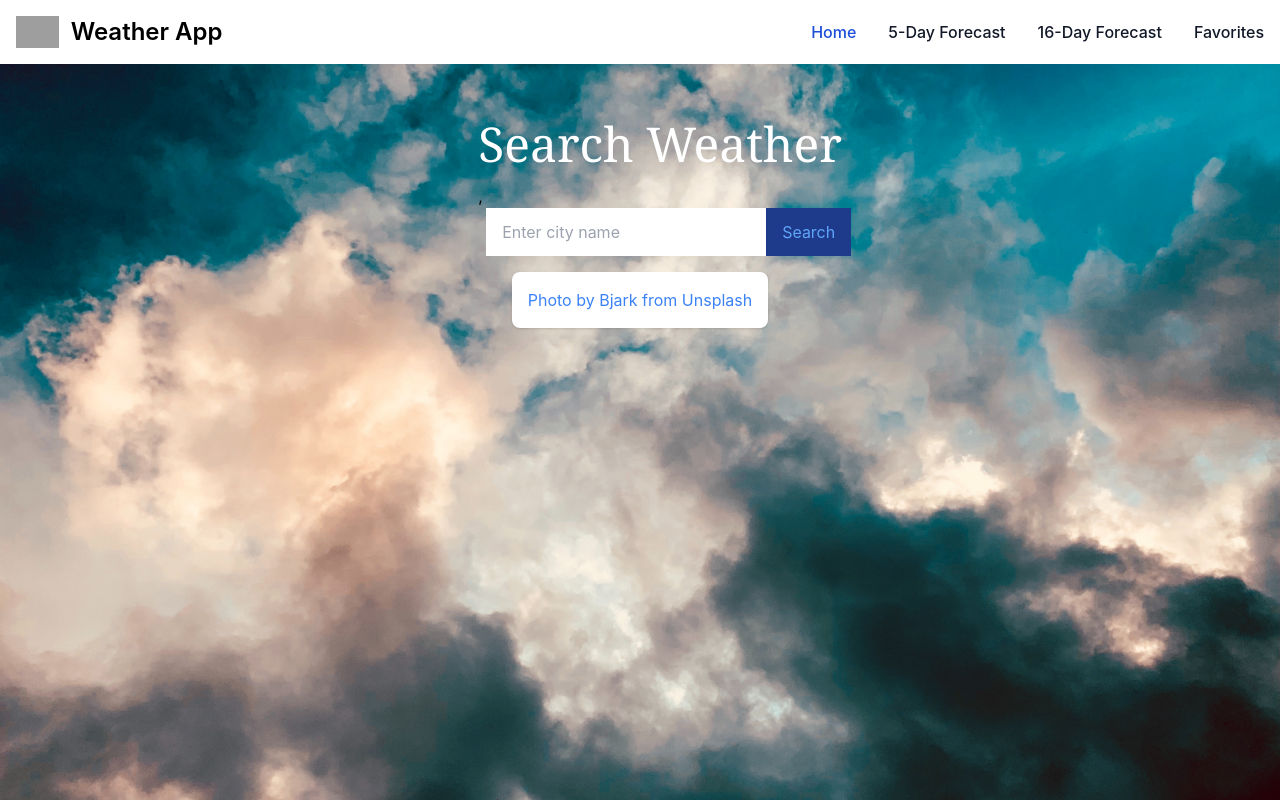
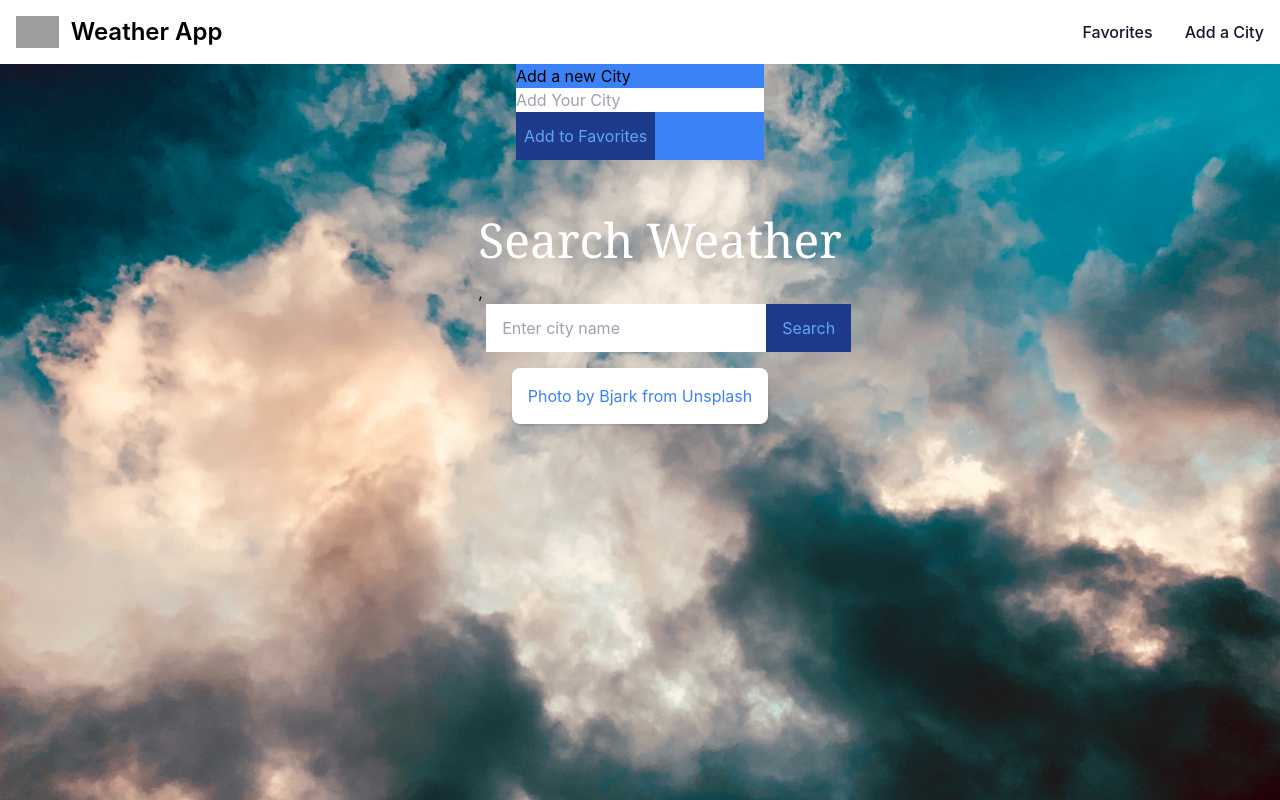
Before and after one commit to moesarsour/weatherapp, a React (Create React App) app: page /new in a window 1280 px wide. Built offline with nearby package versions, Linux system fonts and the light colour scheme; grey boxes are pictures that could not be loaded.

Commit message:
able to add page to screen but home content wont go away

```diff
--- a/src/App.js
+++ b/src/App.js
@@ -1,24 +1,33 @@
 import './App.css';
-// import { BrowserRouter as Router, } from 'react-router-dom';
+import { BrowserRouter as Router, Route, Link, Routes, BrowserRouter } from 'react-router-dom';
+import Nav from './components/nav'
+import Weather from './components/weather'
 import Footer from './components/footer'
-import Weather from './components/weather'
-import Nav from './components/nav'
-// import Favorite from './components/favorite';
+import New from './components/new'
+import Favorite from './components/favorite';
+import Multi from './components/multi-forecast'
 
 
 
 function App() {
 return (
+
       <div className='app flex'>
         <div className=' flex flex-col items-center'>
-
           <Nav/>
+    <Routes>
+        <Route path ='/' element={<Weather/>}/>
+        <Route path ='/new' element={<New/>}/>
+        <Route path ='/favorite' element={<Favorite/>}/>
+        <Route path ='/multi-forecast' element={<Multi/>}/>
+    </Routes>
         <><Weather />
 
         <Footer /></>
         </div>
       </div>
 
+
 );
 }
 
--- /dev/null
+++ b/src/components/multi-forecast.js
@@ -0,0 +1,14 @@
+import React from 'react'
+import { useState } from 'react'
+
+function Multi ({api}) {
+    const [city, setCity] = useState();
+    const [weather, setWeather] = useState();
+    return(
+        <div>
+
+        </div>
+    )
+}
+
+export default Multi
--- a/src/components/nav.js
+++ b/src/components/nav.js
@@ -1,5 +1,7 @@
 import React from 'react'
+import {Link} from 'react-router-dom'
 import '../App.css'
+import Favorite from './favorite';
 
 
 function Nav () {
@@ -13,16 +15,16 @@ function Nav () {
           <div className="items-center justify-between hidden w-full md:flex md:w-auto md:order-1" id="mobile-menu-2">
             <ul className="flex flex-col font-medium p-4 md:p-0 mt-4 border border-gray-100 rounded-lg bg-gray-50 md:flex-row md:space-x-8 md:mt-0 md:border-0 md:bg-white dark:bg-gray-800 md:dark:bg-gray-900 dark:border-gray-700">
               <li>
-                <a href="/" className="block py-2 pl-3 pr-4 text-white bg-blue-700 rounded md:bg-transparent md:text-blue-700 md:p-0 md:dark:text-blue-500" aria-current="page">Home</a>
+                 <Link to='/weather' className='text-white'>Home</Link>
               </li>
               <li>
-                <a href="/" className="block py-2 pl-3 pr-4 text-gray-900 rounded hover:bg-gray-100 md:hover:bg-transparent md:hover:text-blue-700 md:p-0 dark:text-white md:dark:hover:text-blue-500 dark:hover:bg-gray-700 dark:hover:text-white md:dark:hover:bg-transparent dark:border-gray-700">5-Day Forecast</a>
+                <Link path='/mulit-forecast' className='text-white'>5-Day Forecast </Link>
               </li>
               <li>
-                <a href="/" className="block py-2 pl-3 pr-4 text-gray-900 rounded hover:bg-gray-100 md:hover:bg-transparent md:hover:text-blue-700 md:p-0 dark:text-white md:dark:hover:text-blue-500 dark:hover:bg-gray-700 dark:hover:text-white md:dark:hover:bg-transparent dark:border-gray-700">16-Day Forecast</a>
+                <a href={Favorite} className="block py-2 pl-3 pr-4 text-gray-900 rounded hover:bg-gray-100 md:hover:bg-transparent md:hover:text-blue-700 md:p-0 dark:text-white md:dark:hover:text-blue-500 dark:hover:bg-gray-700 dark:hover:text-white md:dark:hover:bg-transparent dark:border-gray-700">Favorites</a>
               </li>
               <li>
-                <a href="/" className="block py-2 pl-3 pr-4 text-gray-900 rounded hover:bg-gray-100 md:hover:bg-transparent md:hover:text-blue-700 md:p-0 dark:text-white md:dark:hover:text-blue-500 dark:hover:bg-gray-700 dark:hover:text-white md:dark:hover:bg-transparent dark:border-gray-700">Favorites</a>
+                <a href="/new" className="block py-2 pl-3 pr-4 text-gray-900 rounded hover:bg-gray-100 md:hover:bg-transparent md:hover:text-blue-700 md:p-0 dark:text-white md:dark:hover:text-blue-500 dark:hover:bg-gray-700 dark:hover:text-white md:dark:hover:bg-transparent dark:border-gray-700">Add a City</a>
               </li>
             </ul>
           </div>
--- a/src/components/new.js
+++ b/src/components/new.js
@@ -1,15 +1,15 @@
 import React from 'react'
+import '../App.css'
 
 function New () {
     return(
-        <div className='app '>
+        <div className='bg-blue-500'>
             <h1>Add a new City</h1>
-            <form>
+            <form className=''>
                 <div>
-                    <label for='city_name'>Add Your City</label>
-                    <input type='text' id='city_name'/>
+                    <input type='text' id='city_name' placeholder='Add Your City'/>
                 </div>
-                <button type='submit'>Add to Favorites</button>
+                <button type='submit' className="px-2 py-3 bg-blue-900 text-blue-400">Add to Favorites</button>
             </form>
         </div>
 
--- a/src/index.js
+++ b/src/index.js
@@ -3,12 +3,16 @@ import ReactDOM from 'react-dom/client';
 import './index.css';
 import App from './App';
 import reportWebVitals from './reportWebVitals';
+import { BrowserRouter } from 'react-router-dom'
 
 const root = ReactDOM.createRoot(document.getElementById('root'));
 root.render(
-  <React.StrictMode>
-    <App />
-  </React.StrictMode>
+
+    <BrowserRouter>
+      <App />
+    </BrowserRouter>
+
+
 );
 
 // If you want to start measuring performance in your app, pass a function
```
Also changed, not shown: src/components/favorite.js (line endings or trailing spaces), src/components/footer.js (line endings or trailing spaces), src/components/weather.js (line endings or trailing spaces). Lines whose indentation alone changed are shown as unchanged.
